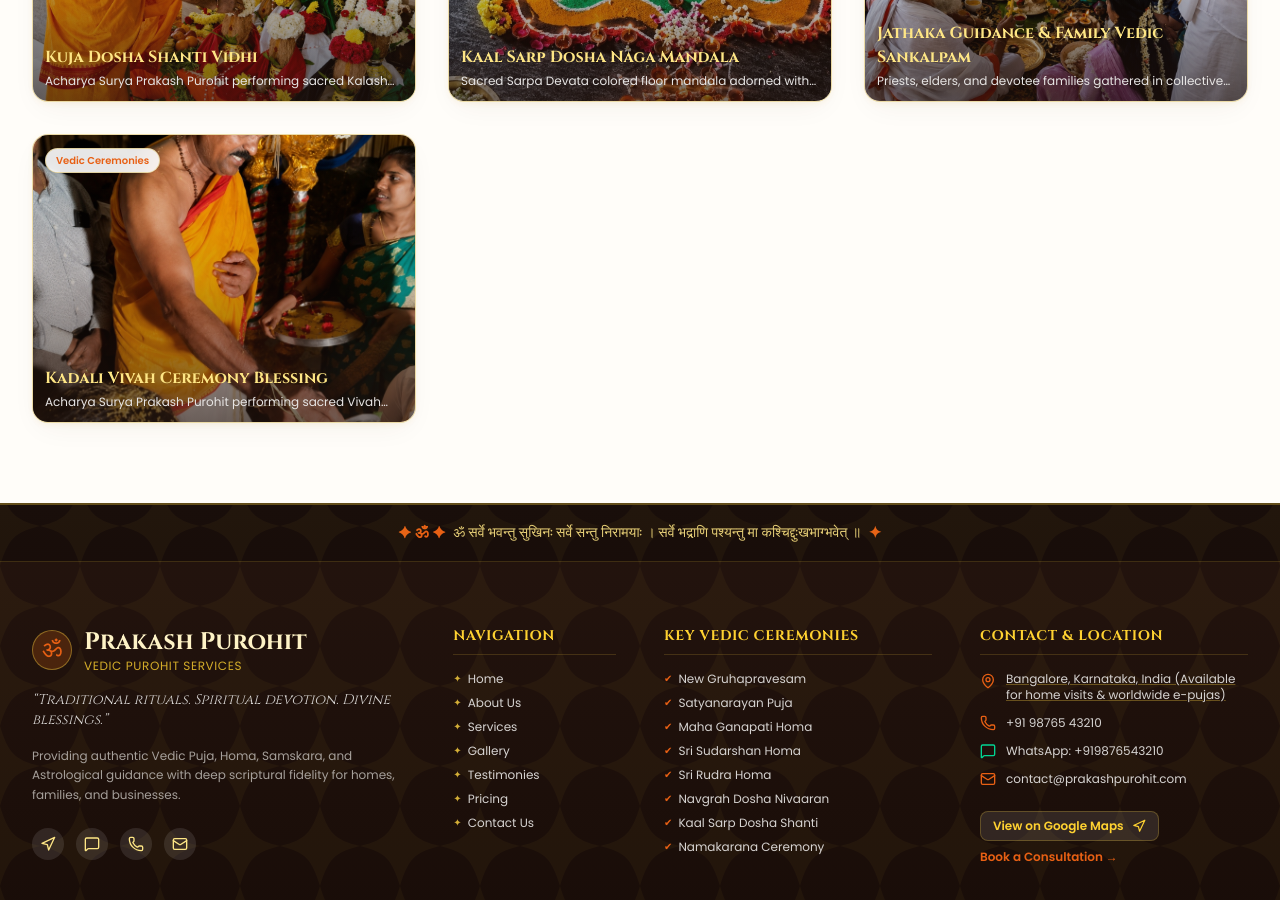
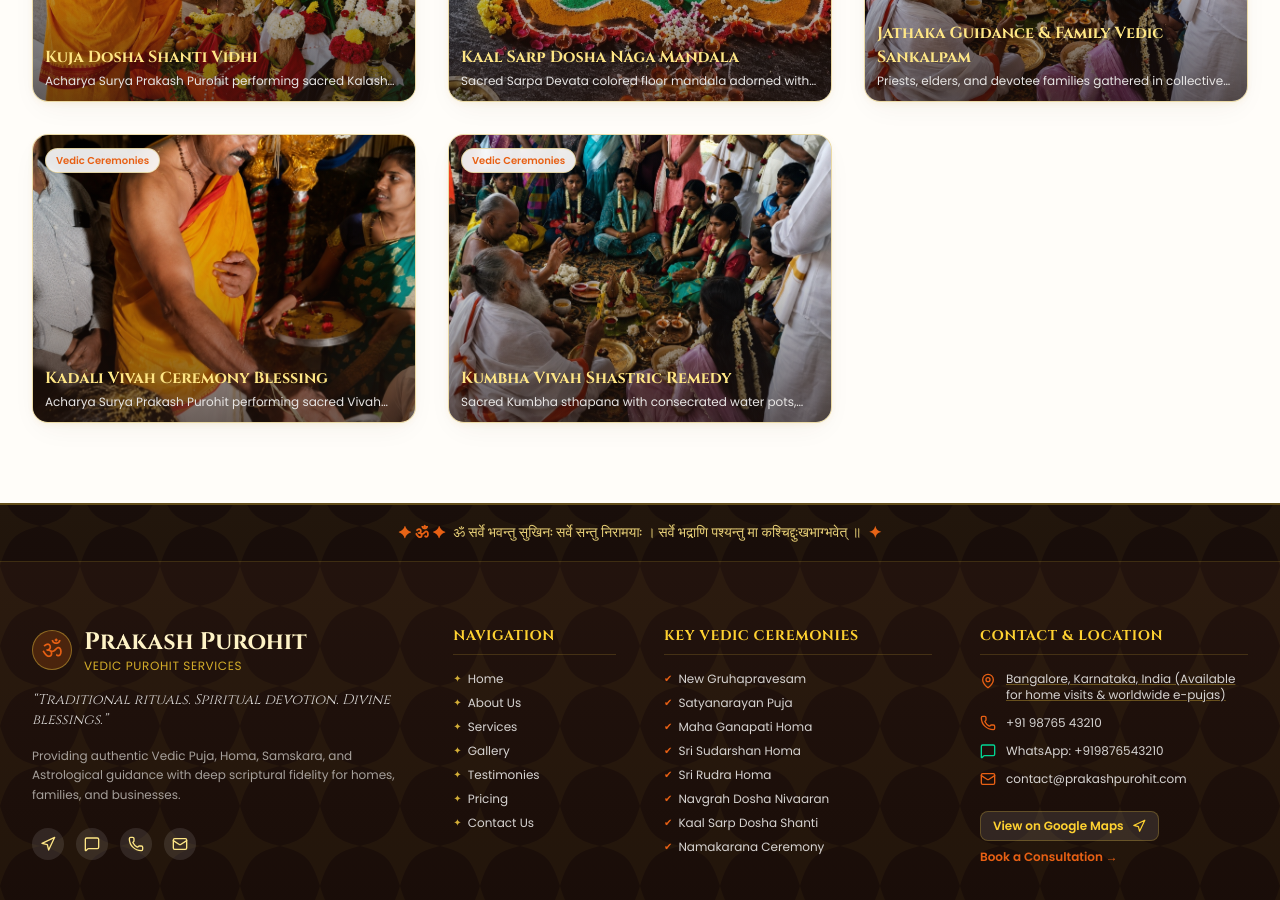
Before and after one commit to Shrikanthkk/prakash-purohit, a React (Vite) app: page /gallery in a window 1280 px wide. Shown: the part 1780-2680 px from the top of the page. Built offline with nearby package versions, Linux system fonts and the light colour scheme; a web font is replaced by a local one.

Commit message:
Update Kumbha Vivah Remedy service image with authentic ceremony photograph

```diff
--- a/src/data/galleryData.ts
+++ b/src/data/galleryData.ts
@@ -121,5 +121,13 @@ export const galleryData: GalleryItem[] = [
     image: '/services/kadali-vivah.jpg',
     caption: 'Acharya Surya Prakash Purohit performing sacred Vivah Shastric blessing with consecrated teertham and akshata.',
     location: 'Mandapam Yagya Shala'
+  },
+  {
+    id: 'gal-14',
+    title: 'Kumbha Vivah Shastric Remedy',
+    category: 'Vedic Ceremonies',
+    image: '/services/kumbha-vivah.jpg',
+    caption: 'Sacred Kumbha sthapana with consecrated water pots, coconuts, and traditional family prayers for marital dosha nivarana.',
+    location: 'Ashram Yagya Mandapam'
   }
 ];
--- a/src/data/servicesData.ts
+++ b/src/data/servicesData.ts
@@ -479,7 +479,7 @@ export const servicesData: ServiceItem[] = [
         answer: 'Individuals whose horoscope indicates double Manglik Dosha or significant planetary afflictions in 7th/8th house.'
       }
     ],
-    image: '/services/namakarana-vivah.jpg',
+    image: '/services/kumbha-vivah.jpg',
     priceNote: 'Starting from ₹ 6,000'
   },
   {
```
Also changed, not shown: public/services/kumbha-vivah.jpg (added), src/assets/services/kumbha-vivah.jpg (added).
